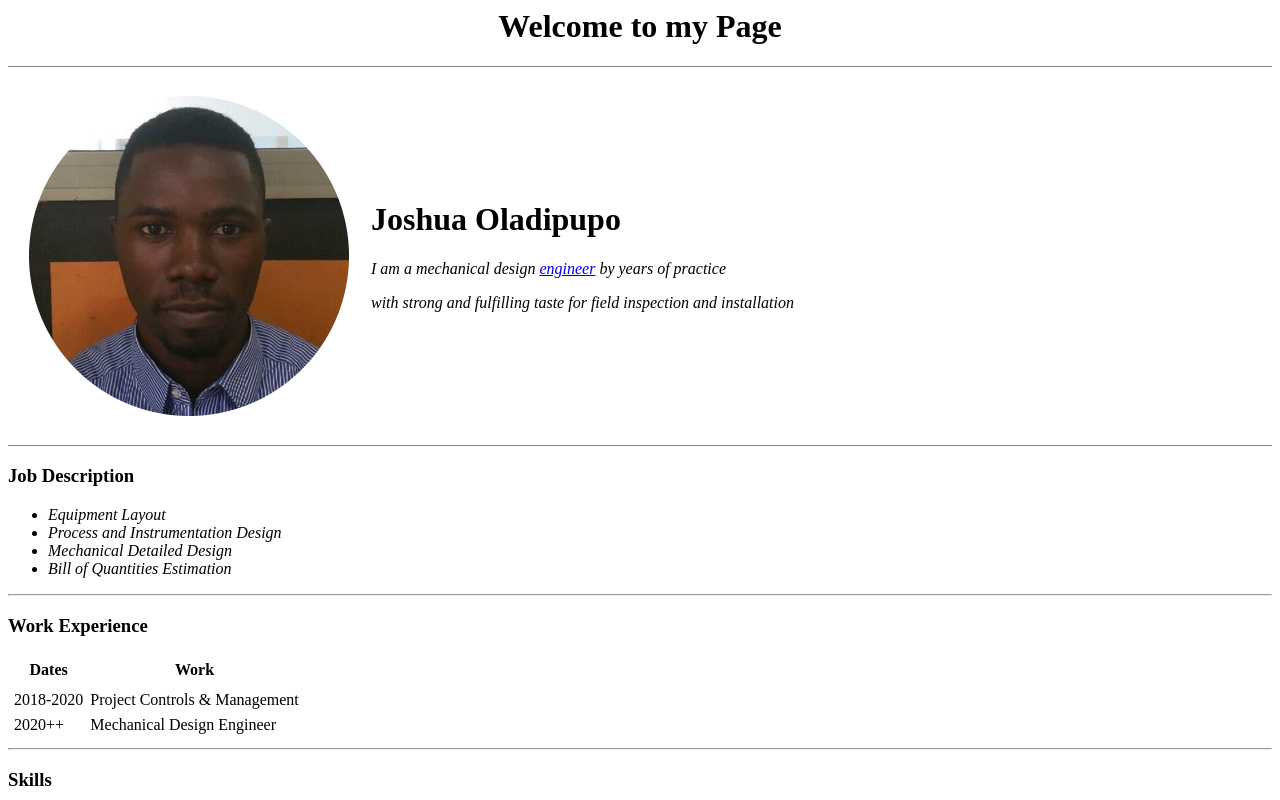
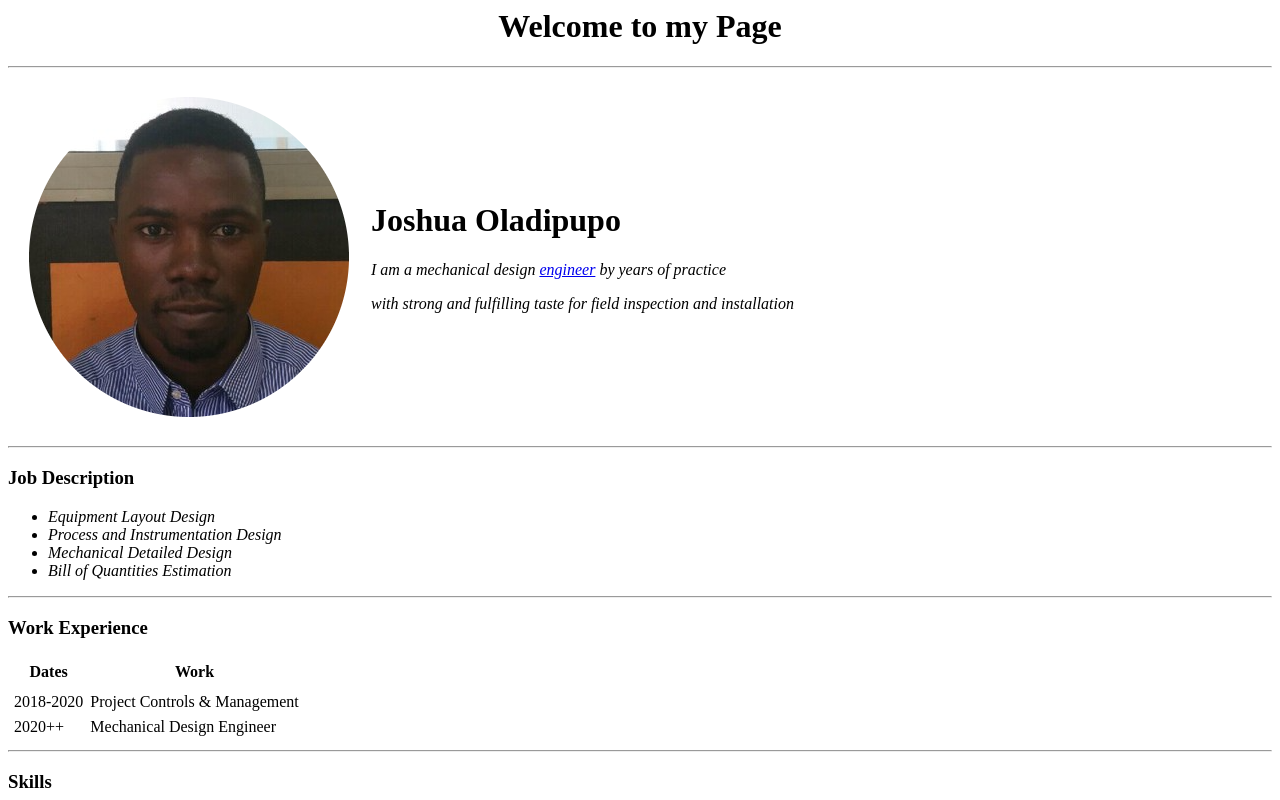
Before and after one commit to Realkooljosh/My-Page, a plain HTML site: page index.html in a window 1280 px wide. Shown: the top 800 px of the page. Drawn offline with Linux system fonts and the light colour scheme.

Commit message:
replace existing one

```diff
--- a/index.html
+++ b/index.html
@@ -6,10 +6,11 @@
   <h1>
     <center>Welcome to my Page</center>
   </h1>
-  <hr size="1" noshade>
+<link rel="stylesheet" href="css/styles.css">
+  <hr>
   <table cellspacing="20">
     <tr>
-      <td><img src="Joshua1.png"></td>
+      <td><img src="Joshua1.png" alt="Joshua1 profile picture"></td>
       <td>
         <h1>Joshua Oladipupo</h1>
         <p><em>I am a mechanical design <a href="https://www.linkedin.com/in/joshua-oladipupo-30472b98/">engineer</a> by years of practice</em></p>
@@ -17,7 +18,7 @@
       </td>
     </tr>
   </table>
-  <hr size="1" noshade>
+  <hr>
 </head>
 
 <body>
@@ -27,7 +28,7 @@
   <p>
     <em>
       <ul>
-        <li>Equipment Layout</li>
+        <li>Equipment Layout Design</li>
         <li>Process and Instrumentation Design</li>
         <li>Mechanical Detailed Design</li>
         <li>Bill of Quantities Estimation</li>
```
